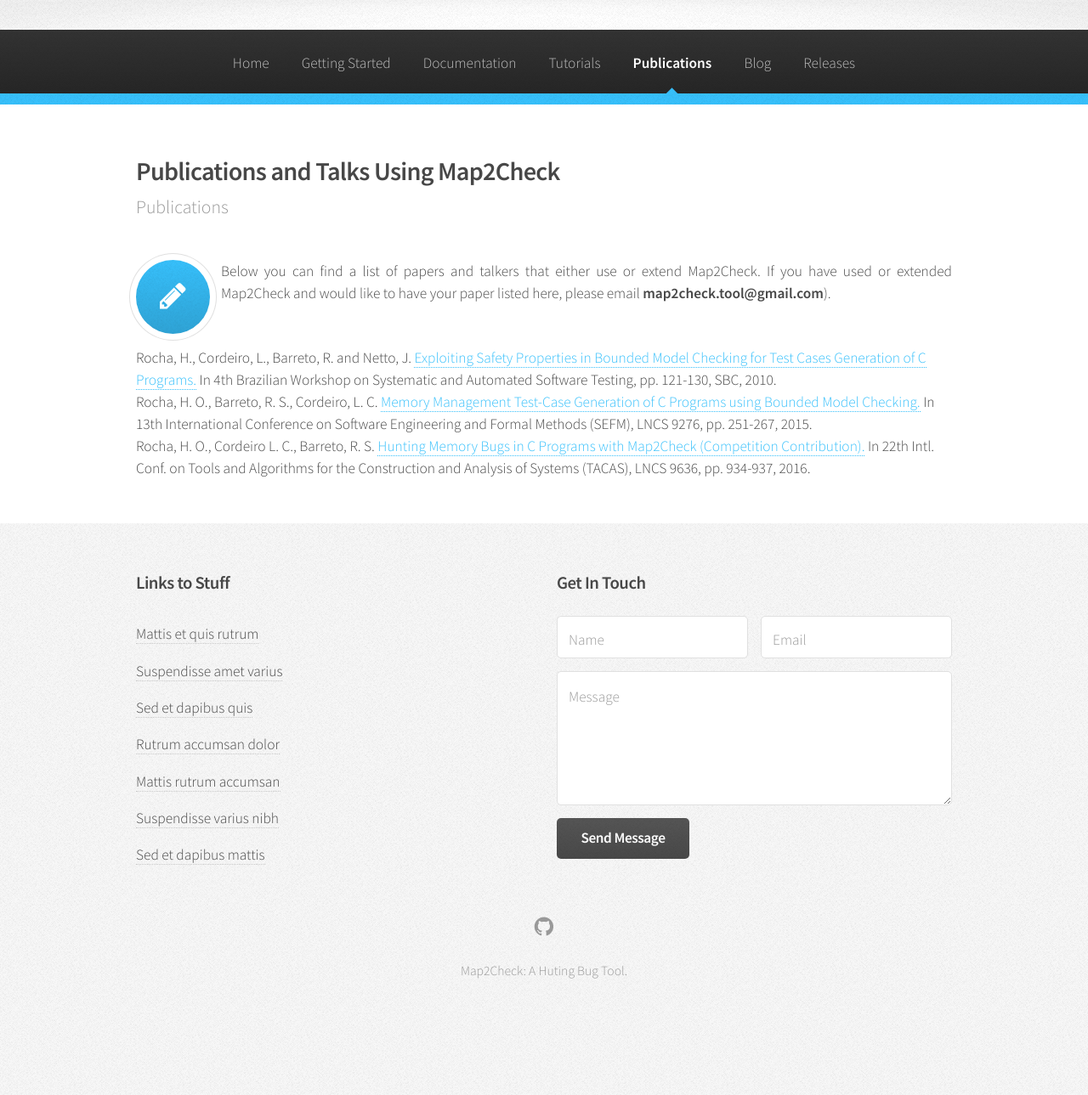
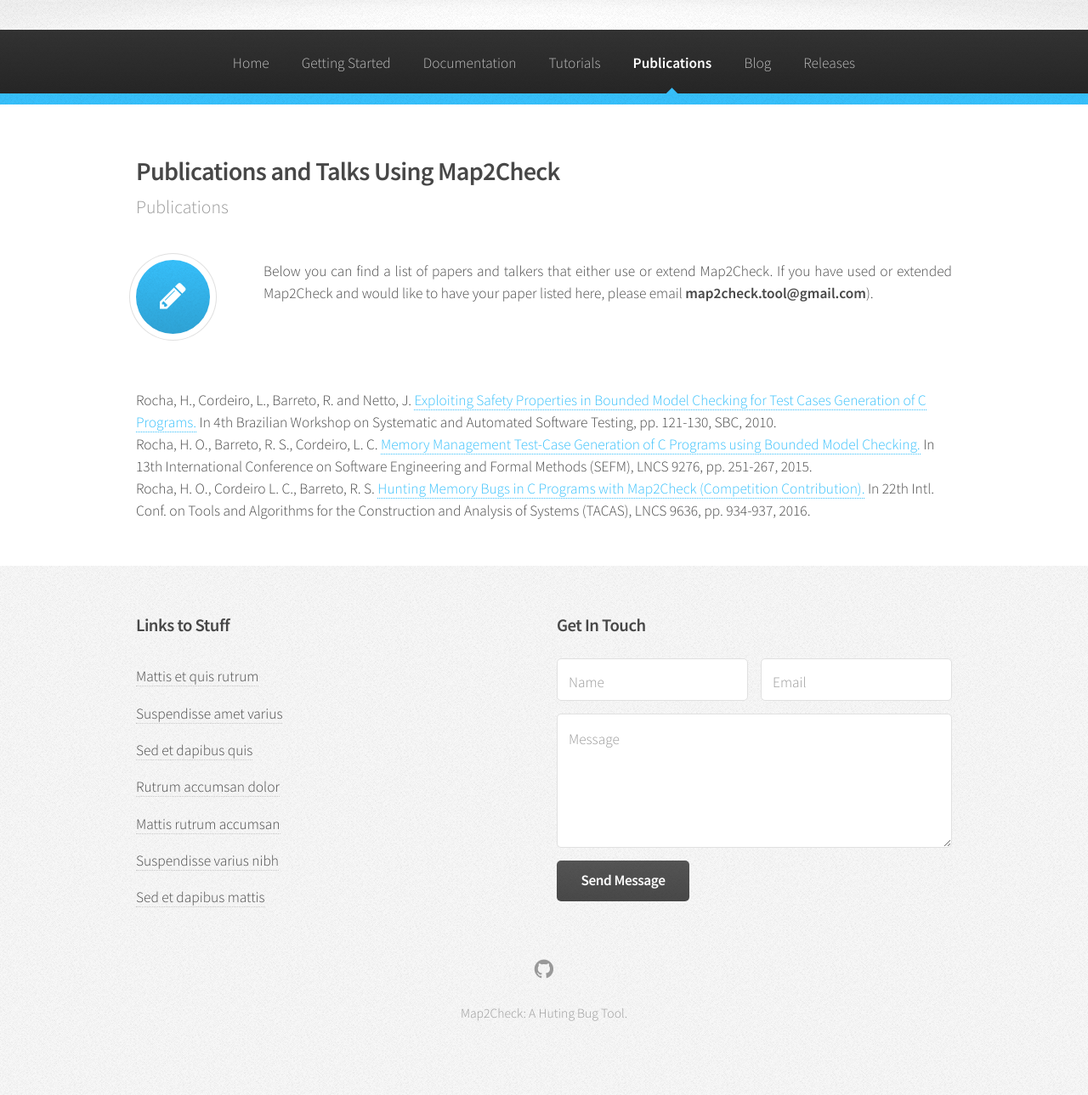
Before and after one commit to map2check/map2check.github.io, a Jekyll site: the page built from publications.html, in a window 1280 px wide. Shown: the whole page at 85% size. Built offline with Jekyll 4.4.1, drawn with Linux system fonts in a browser that asks for light colours; before the commit the page ends 1239 px from its top, so only the background shows below that.

Commit message:
Minor changes

```diff
--- a/publications.html
+++ b/publications.html
@@ -17,10 +17,10 @@
 						</header>
 
                        <div style="width: 100%;">
-                            <div style="height: 100px; width: 100px; float: left;">
+                            <div style="height: 100px; width: 150px; float: left;">
                                 <i class="icon major fa-pencil"></i>
                             </div>
-                            <div style="margin-left: 100px;">
+                            <div style="margin-left: 120px;">
                                <p style="text-align:justify">
                                 Below you can find a list of papers and talkers that either use or extend Map2Check. If you have used or extended Map2Check and would like to have your paper listed here, please email <b>map2check.tool@gmail.com</b>).
                                </p>
@@ -28,7 +28,7 @@
                        </div>
 
 
-                    <div style="width: 100%; margin-top: 50px;">
+                    <div style="width: 100%; margin-top: 100px;">
                         <ol>
                             <li>
                             Rocha, H., Cordeiro, L., Barreto, R. and Netto, J.
```
